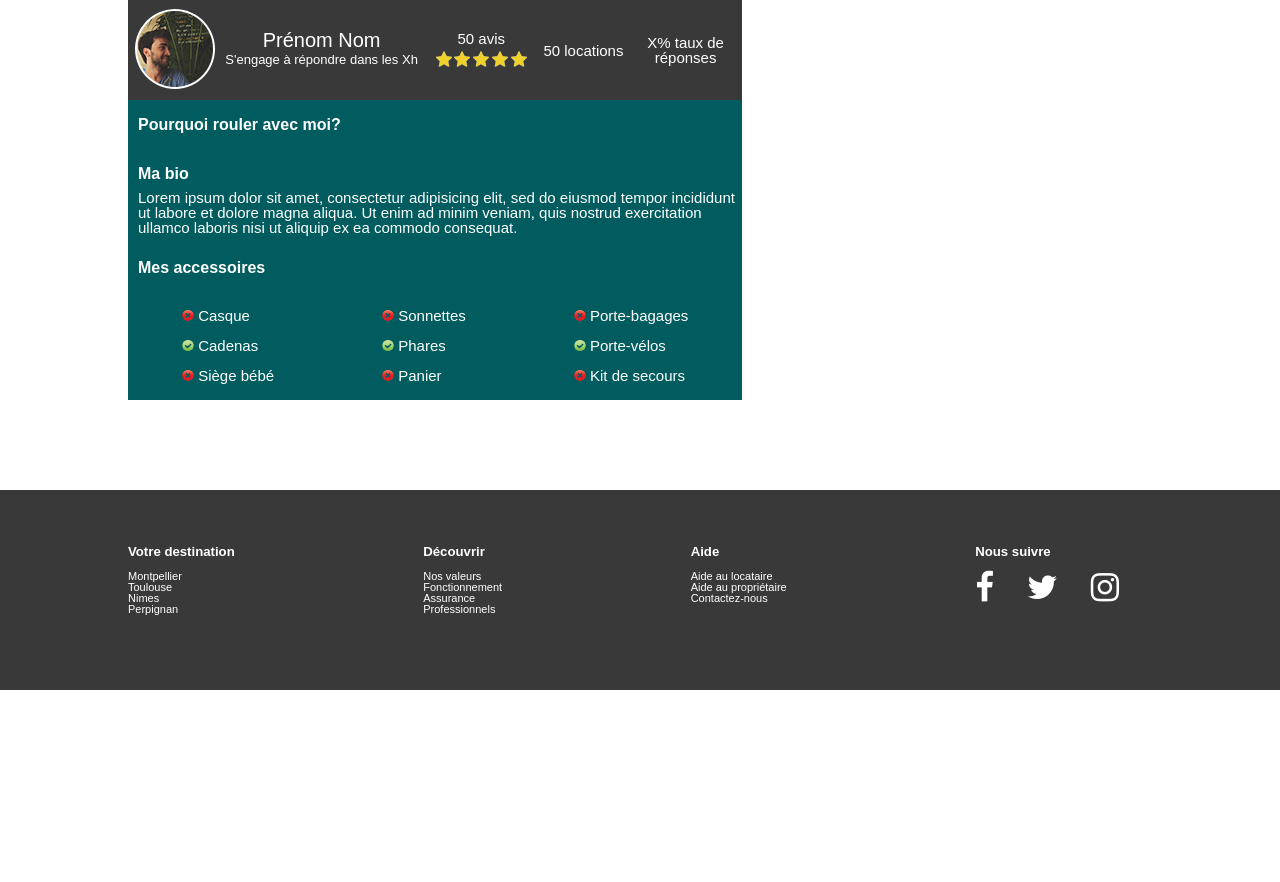
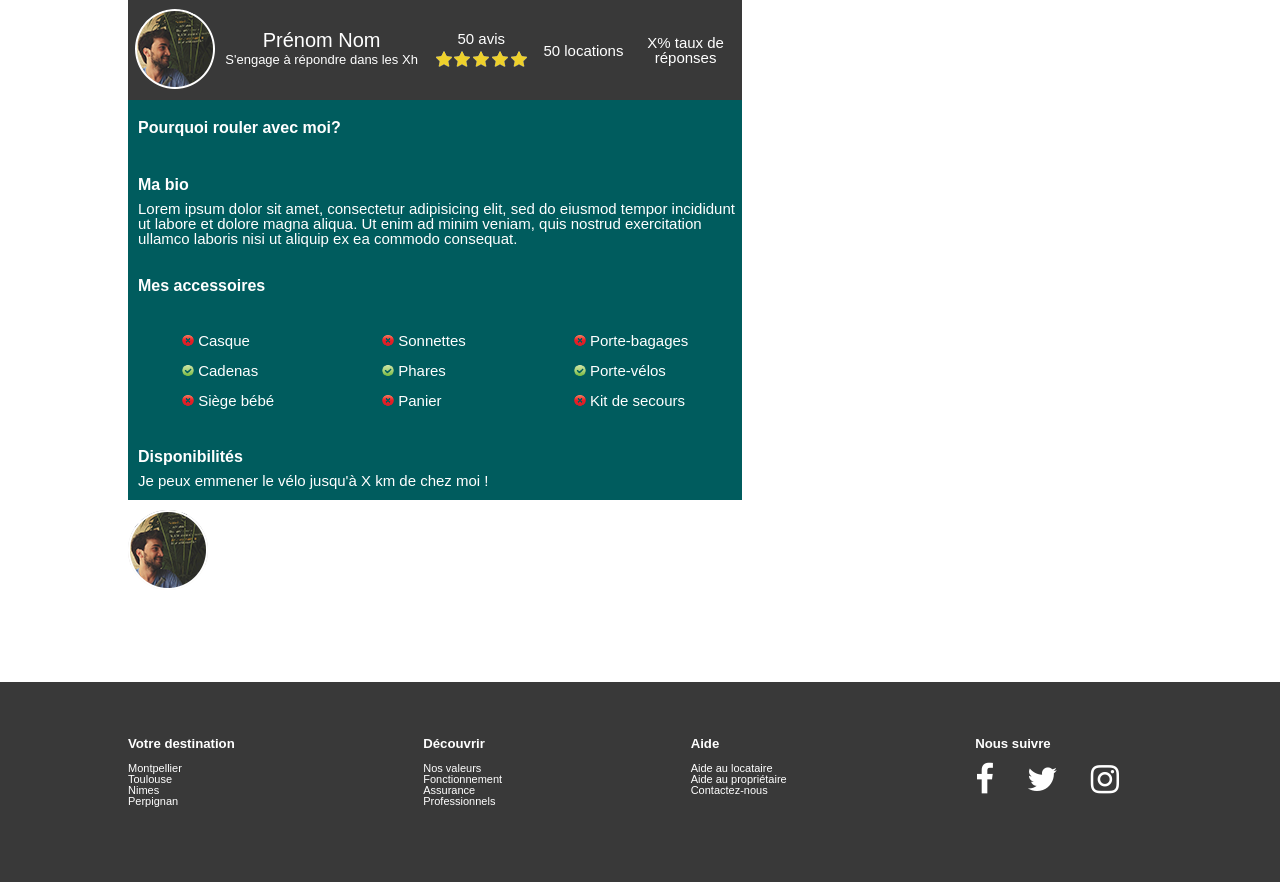
Before and after one commit to Vonmel9/Bikeens, a PHP site: page /pdtvelo.html in a window 1280 px wide. Shown: the part 453-1335 px from the top of the page. Before the commit the page ends 1143 px from the top, so only its background shows below. Run offline with PHP 8.4, Linux system fonts and the light colour scheme; some libraries are stand-ins or nearby versions.

Commit message:
css biopdt

```diff
--- a/css/styles.css
+++ b/css/styles.css
@@ -134,7 +134,7 @@ body {
 
 #biopdt {
   width: 60%;
-  height: 300px;
+  height: 400px;
   background-color: #005C5E;
   display: flex;
   flex-direction: column;
@@ -155,6 +155,16 @@ body {
   justify-content: space-around;
   font-size: 1.5em;
   line-height: 2em;
+}
+#dispo h2 {
+  font-size: 1.6em;
+  margin-left: 10px;
+  line-height: 2em;
+  font-weight: bold;
+}
+#dispo p {
+  font-size: 1.5em;
+  margin-left: 10px;
 }
 
 /* fin biopdt */
--- a/pdtvelo.html
+++ b/pdtvelo.html
@@ -138,24 +138,25 @@
         </ul>
       </article>
       <!-- fin accessoires -->
+
+      <!-- descriptif -->
+      <article id="dispo">
+        <h2>Disponibilités</h2>
+        <p>
+          Je peux emmener le vélo jusqu'à X km de chez moi !
+        </p>
+      </article>
+      <!-- fin descriptif -->
     </section>
     <!-- fin biopdt -->
 
-    <!-- dispo -->
-    <section id="dispo">
-      <!-- calendrier -->
-    </section>
-    <!-- fin dispo -->
-
     <!-- feedback -->
     <section id="feedback">
-      <!-- container -->
-      <div class="container">
         <h2>La communauté Bikeens parle de moi</h2>
 
         <!-- avis -->
         <article class="avis">
-          <img src="" alt="" />
+          <img src="img/photos/profil2.png" alt="" />
           <p>
             Lorem ipsum dolor sit amet, consectetur adipisicing elit, sed do eiusmod tempor incididunt ut labore et dolore magna aliqua. Ut enim ad minim veniam, quis nostrud exercitation ullamco laboris nisi ut aliquip ex ea commodo consequat. Duis aute irure dolor
             in reprehenderit in voluptate velit esse cillum dolore eu fugiat nulla pariatur. Excepteur sint occaecat cupidatat non proident, sunt in culpa qui officia deserunt mollit anim id est laborum.
@@ -182,8 +183,6 @@
           </p>
         </article>
         <!-- fin avis -->
-      </div>
-      <!-- fin container -->
     </section>
     <!-- fin feedback -->
 
```
